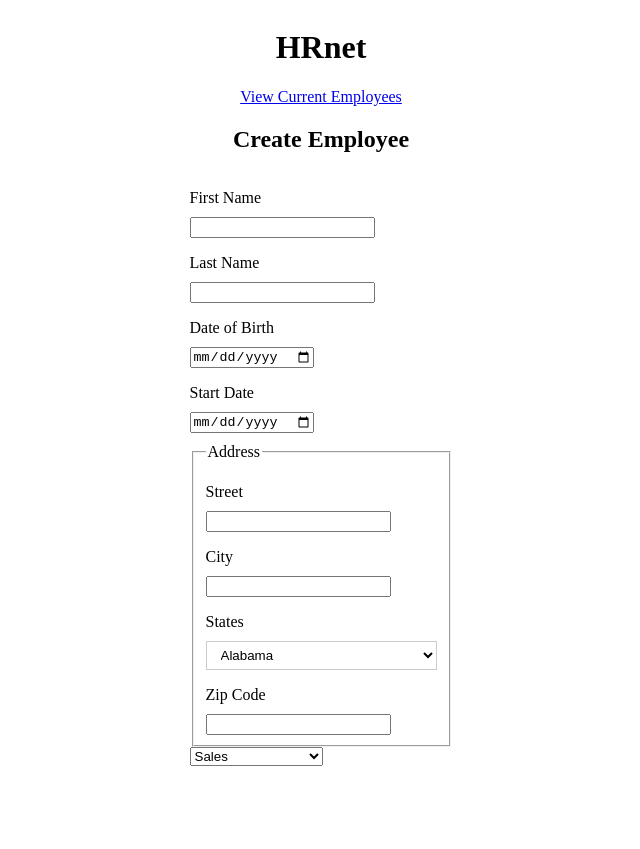
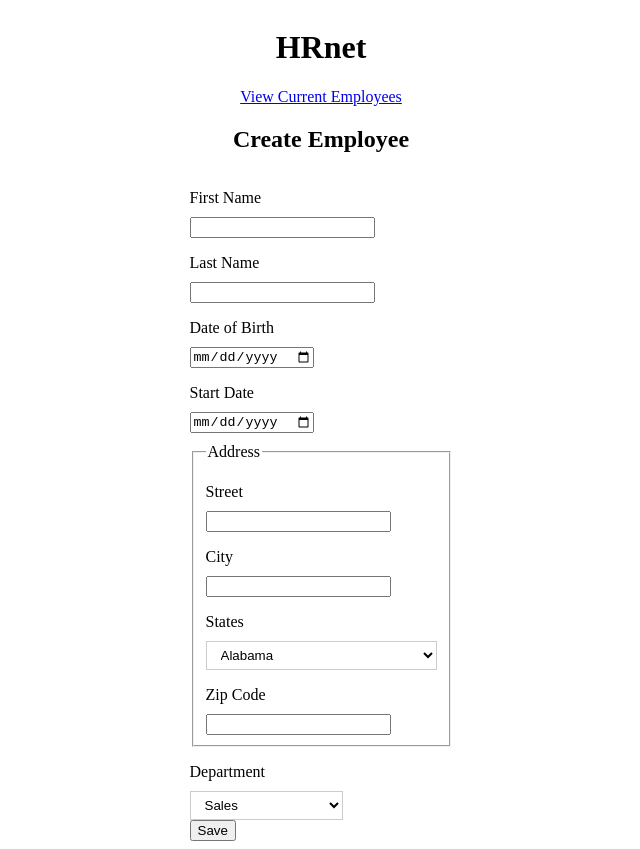
Before and after one commit to Jysai/JCL_14_1, a React (Create React App) app: page / in a window 1280 px wide. Shown: the whole page, without its empty margins (319-959 px from the left). Before the commit the page ends 800 px from the top, so only its background shows below. Built offline with nearby package versions, Linux system fonts and the light colour scheme.

Commit message:
mis en place du dispatch pour le component Form

```diff
--- a/src/app/store.js
+++ b/src/app/store.js
@@ -6,7 +6,5 @@ import userReducer from "../feature/userSlice";
 export default configureStore({
   reducer: {
     user: userReducer,
-
-
   },
 });
--- a/src/components/DateBirthPicker.js
+++ b/src/components/DateBirthPicker.js
@@ -7,7 +7,7 @@ const DateBirthPicker = () => {
 
   const dispatch = useDispatch();
 
-  const handleDateChange = (e) => {
+  const selectDate = (e) => {
     const data = {
       ...user,
       birthDate: e.target.value,
@@ -15,7 +15,7 @@ const DateBirthPicker = () => {
     dispatch(userInfos(data));
   };
 
-  return <input type="date" id="date" onChange={handleDateChange} />;
+  return <input type="date" id="date" onChange={selectDate} />;
 };
 
 export default DateBirthPicker;
--- a/src/components/DateStartPicker.js
+++ b/src/components/DateStartPicker.js
@@ -7,7 +7,7 @@ const DateStartPicker = () => {
 
   const dispatch = useDispatch();
 
-  const handleDateChange = (e) => {
+  const selectDate = (e) => {
     const data = {
       ...user,
       startDate: e.target.value,
@@ -15,7 +15,7 @@ const DateStartPicker = () => {
     dispatch(userInfos(data));
   };
 
-  return <input type="date" id="date" onChange={handleDateChange} />;
+  return <input type="date" id="date" onChange={selectDate} />;
 };
 
 export default DateStartPicker;
--- a/src/components/Form.js
+++ b/src/components/Form.js
@@ -1,10 +1,36 @@
-import React from "react";
+import {React, useRef } from "react";
+import { useDispatch, useSelector } from "react-redux";
+import { selectUser, userInfos } from "../feature/userSlice";
 
 import DateBirthPicker from "./DateBirthPicker";
 import DateStartPicker from "./DateStartPicker";
+import SelectDepartements from "./SelectDepartements";
 import SelectStates from "./SelectStates";
 
 const Form = () => {
+
+  const firstNameInput = useRef();
+  const lastNameInput = useRef();
+  const streetInput = useRef();
+  const cityInput = useRef();
+  const zipCodeInput = useRef();
+
+  const user = useSelector(selectUser)
+
+  const dispatch = useDispatch()
+
+  const saveEmployee = () => {
+
+    const data = {
+      ...user,
+      firstName: firstNameInput.current.value,
+      lastName: lastNameInput.current.value,
+      street: streetInput.current.value,
+      city: cityInput.current.value,
+      zipCode:  zipCodeInput.current.value,
+    };
+    dispatch(userInfos(data));
+  };
 
   return (
     <div>
@@ -12,10 +38,10 @@ const Form = () => {
       <div>
         <div className="information">
           <label htmlFor="first-name">First Name</label>
-          <input type="text" id="first-name" />
+          <input ref={firstNameInput} type="text" id="first-name" />
 
           <label htmlFor="last-name">Last Name</label>
-          <input type="text" id="last-name" />
+          <input ref={lastNameInput} type="text" id="last-name" />
 
           <label htmlFor="date-of-birth">Date of Birth</label>
           <DateBirthPicker />
@@ -23,34 +49,26 @@ const Form = () => {
           <label htmlFor="start-date">Start Date</label>
           <DateStartPicker/>
 
-
-
-
         </div>
         <fieldset className="address">
           <legend>Address</legend>
 
           <label htmlFor="street">Street</label>
-          <input id="street" type="text" />
+          <input ref={streetInput} id="street" type="text" />
 
           <label htmlFor="city">City</label>
-          <input id="city" type="text" />
+          <input ref={cityInput} id="city" type="text" />
           <label htmlFor="states">States</label>
           <SelectStates />
 
           <label htmlFor="zip-code">Zip Code</label>
-          <input id="zip-code" type="number" />
+          <input ref={zipCodeInput} id="zip-code" type="number" />
         </fieldset>
+        <label htmlFor="department">Department</label>
 
-        <select name="department" id="department">
-          <option>Sales</option>
-          <option>Marketing</option>
-          <option>Engineering</option>
-          <option>Human Resources</option>
-          <option>Legal</option>
-        </select>
+        <SelectDepartements />
       </div>
-      {/* <button onClick={saveEmployee()}>Save</button> */}
+      <button onClick={() => saveEmployee()}>Save</button>
     </div>
   );
 };
--- /dev/null
+++ b/src/components/SelectDepartements.js
@@ -0,0 +1,44 @@
+import React from 'react';
+import { useDispatch, useSelector } from 'react-redux';
+import { selectUser, userInfos } from '../feature/userSlice';
+
+
+
+
+const SelectDepartements = () => {
+
+  const departments = [
+    "Sales",
+    "Marketing",
+    "Engineering",
+    "Human Resources",
+    "Legal",
+
+  ];
+
+  const user = useSelector(selectUser);
+
+  const dispatch = useDispatch();
+
+  const SelectDepartement = (e) => {
+    const data = {
+      ...user,
+      departement: e.target.value,
+    };
+    dispatch(userInfos(data))
+  };
+
+    return (
+        <div className="dropdown">
+        <select className="dropdown-menu " onChange={SelectDepartement}  >
+          {departments.map((departement, index) =>
+            <option key={index}  >
+              {departement}
+            </option>
+          )}
+        </select>
+      </div>
+    );
+};
+
+export default SelectDepartements;
--- a/src/components/SelectStates.js
+++ b/src/components/SelectStates.js
@@ -246,17 +246,17 @@ const SelectStates = () => {
 
   const dispatch = useDispatch();
 
-  const handleState = (e) => {
+  const selectState = (e) => {
     const data = {
       ...user,
-      selectState: e.target.value,
+      usState: e.target.value,
     };
     dispatch(userInfos(data))
   };
 
   return (
     <div className="dropdown">
-      <select className="dropdown-menu " onChange={handleState}  >
+      <select className="dropdown-menu " onChange={selectState}  >
         {states.map((state, index) =>
           <option key={index}  >
             {state.name}
--- a/src/feature/userSlice.js
+++ b/src/feature/userSlice.js
@@ -3,16 +3,35 @@ import { createSlice } from "@reduxjs/toolkit";
 const userSlice = createSlice({
   name: "user",
   initialState: {
+    firstName: "",
+    lastName: "",
+
     birthDate: "",
     startDate: "",
-    selectState: ""
+    street: "",
+    city: "",
+    usState: "",
+    zipCode:  "",
+    departement: "",
+
+
+
+
+
+
   },
   reducers: {
     userInfos: (state, action) => {
-      const { startDate, birthDate, selectState } = action.payload;
+      const { startDate, birthDate, usState, departement, firstName, lastName, street, city, zipCode} = action.payload;
       state.startDate = startDate;
       state.birthDate = birthDate;
-      state.selectState = selectState
+      state.usState = usState;
+      state.departement = departement;
+      state.firstName = firstName;
+      state.lastName = lastName;
+      state.street = street;
+      state.city = city;
+      state.zipCode =  zipCode;
     },
   },
 });
```
